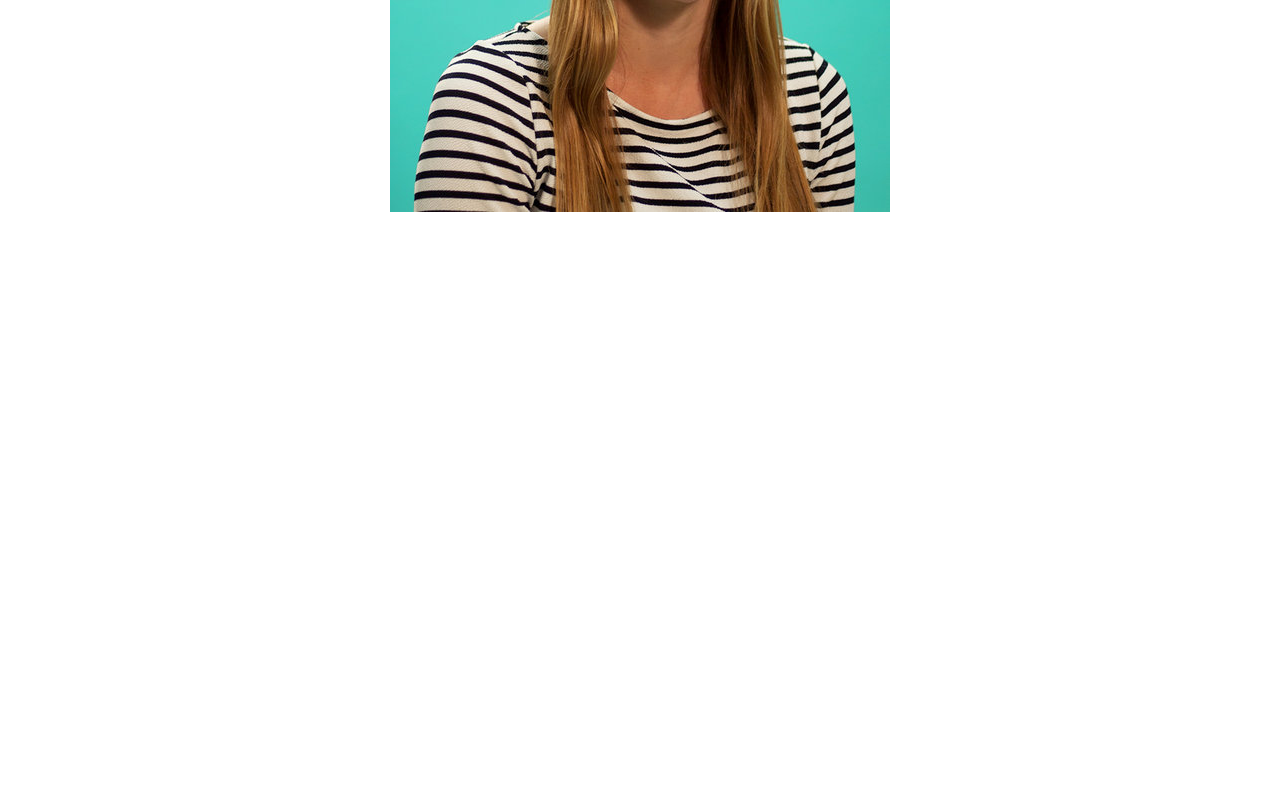
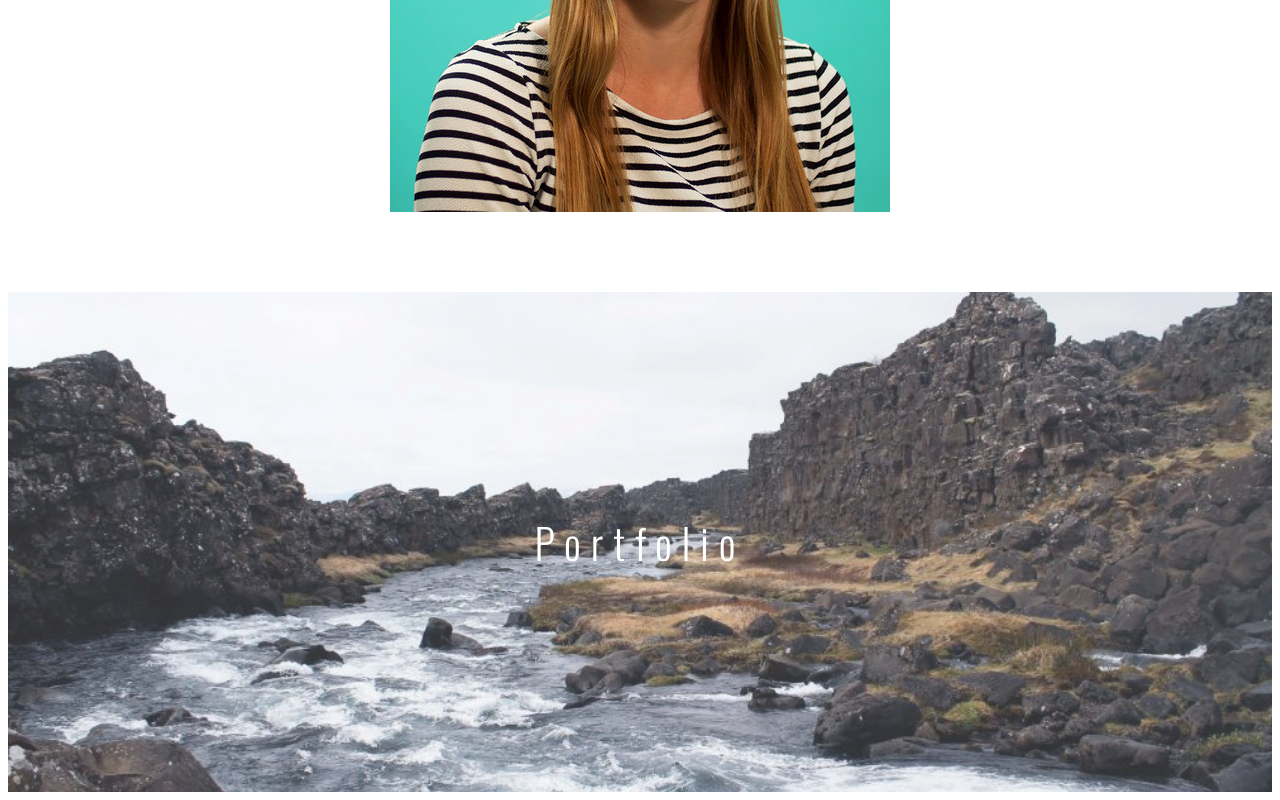
Before and after one commit to niralpokal/ecartwright, an Angular app: page / in a window 1280 px wide. Shown: the part 1327-2127 px from the top of the page. Before the commit the page ends 1627 px from the top, so only its background shows below. Built offline with nearby package versions, Linux system fonts and the light colour scheme; a web font is replaced by a local one.

Commit message:
Added home portfolio component.

```diff
--- a/src/app/components/home-portfolio.component.scss
+++ b/src/app/components/home-portfolio.component.scss
@@ -1,3 +1,37 @@
 .container {
+    position: relative;
+}
 
+.overlay {
+    opacity: .8;
 }
+
+.parallex {
+    background-image: url("../../assets/background2.jpg");
+    min-height: 500px;
+    background-attachment: fixed;
+    background-position: center;
+    background-repeat: no-repeat;
+    background-size: cover;
+}
+.center {
+    position: absolute;
+    top: 50%;
+    left: 50%;
+    transform: translate(-50%, -50%);
+}
+.white-space {
+    white-space: nowrap;
+}
+
+.black {
+    color: white;
+    text-align: center;
+}
+.padding {
+    padding: 12px 24px;
+}
+.large-center-text {
+    font-size: 42px;
+    letter-spacing: 10px;
+}
--- a/src/app/components/home-portfolio.component.ts
+++ b/src/app/components/home-portfolio.component.ts
@@ -4,7 +4,14 @@ import { Component } from '@angular/core';
     selector:'home-portfolio',
     styleUrls: ['home-portfolio.component.scss'],
     template: `
-    <div class="container"></div>
+    <div class="parallex container overlay">
+       <div class="center white-space">
+            <span class="black padding large-center-text">Portfolio</span>
+        </div>
+    </div>
+    <div>
+
+    </div>
     `
 })
 export class HomePortfolioComponent {
```
Also changed, not shown: src/assets/background2.jpg (added).
